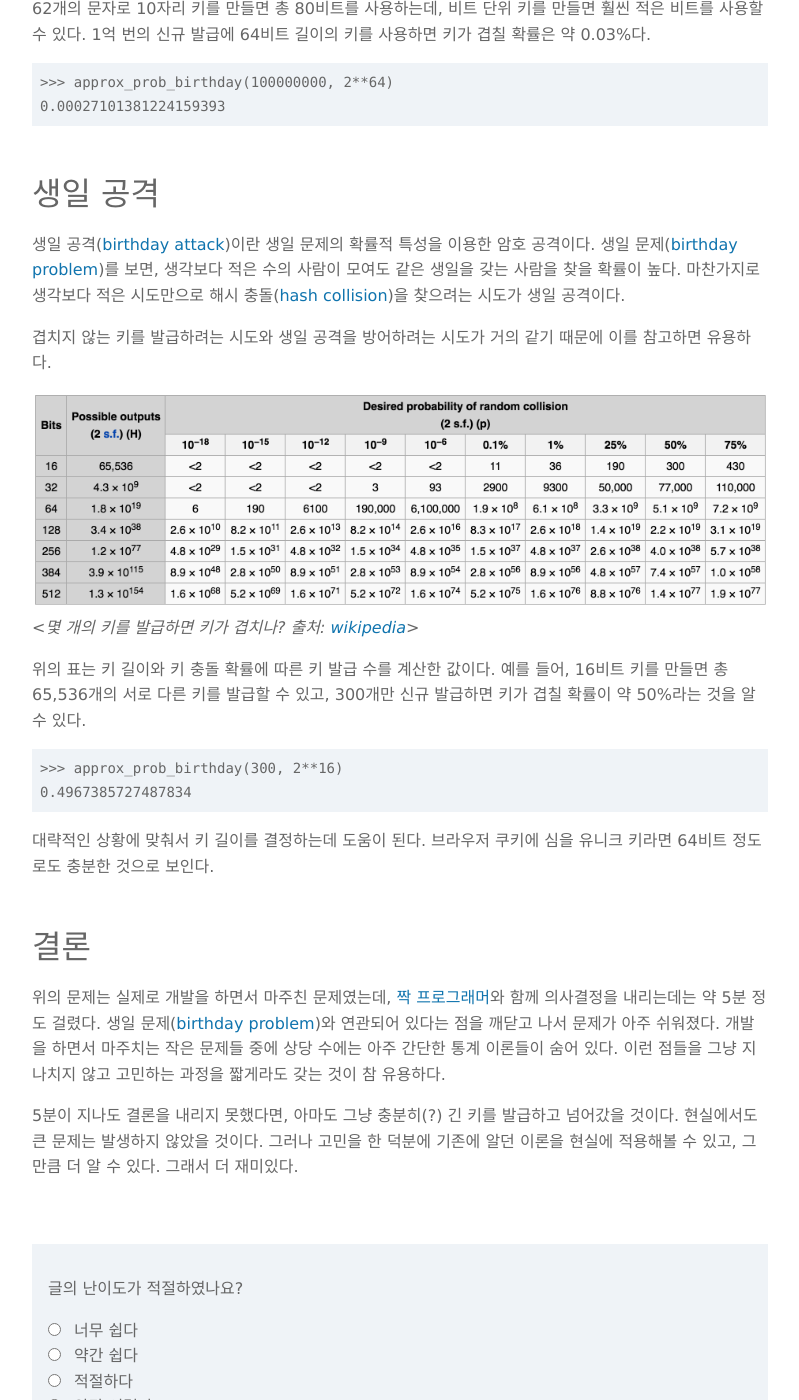
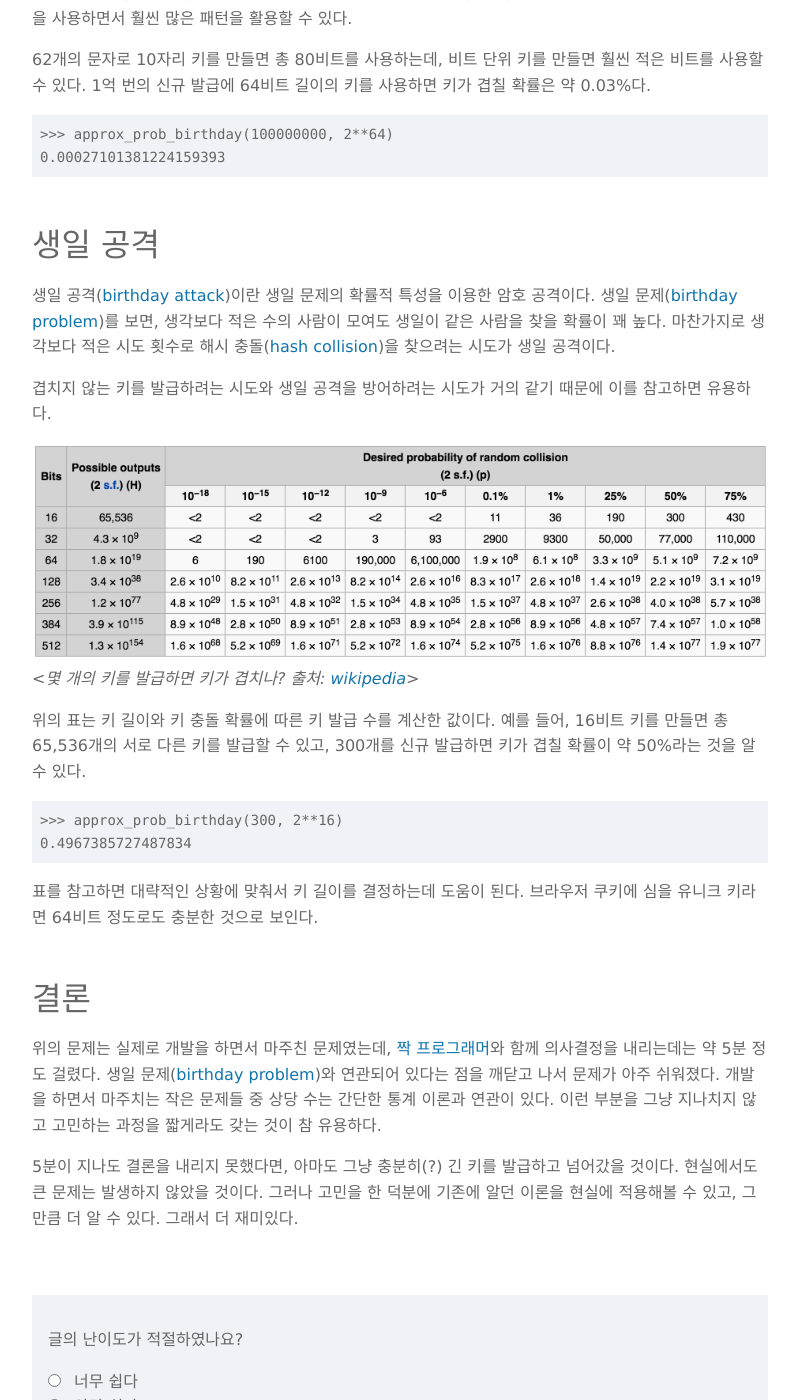
Before and after one commit to boxnwhiskr/boxnwhiskr.github.io, a Jekyll site: the page built from _posts/2016-11-25-how_long_uid_should_be.markdown, in a window 1280 px wide and 1400 px high, scrolled down 6298 px. Shown: the whole window, without its empty margins (240-1039 px from the left). Built offline with Jekyll 4.4.1, drawn with Linux system fonts in a browser that asks for light colours; nearby versions of some CDN libraries; some web fonts are replaced; formulas are drawn with MathJax 3; some of the changed text lies outside the part shown.

Commit message:
Minor polishing

```diff
--- a/_posts/2016-11-25-how_long_uid_should_be.markdown
+++ b/_posts/2016-11-25-how_long_uid_should_be.markdown
@@ -151,7 +151,7 @@ _<같은 생일을 갖는 사람이 있을 확률 (출처: [wikipedia](https://e
 
 # 적당한 키의 길이
 
-생일 문제에서는 확률을 계산하기 위해서 사람 수만 결정했지만, 키 발급 문제에서는 키의 개수도 함께 결정해야 한다.
+생일 문제에서는 가능한 생일이 365개로 고정되어 있지만, 키 발급 문제에서는 키의 개수를 조정할 수 있다.
 365로 고정되어 있었던 값을 n으로 일반화시키면 아래와 같은 식을 얻을 수 있다.
 
 $$ P(k, n) = 1 - \frac{n \cdot (n - 1) \cdot (n - 2) \cdots (n - k + 1)}{n^{k}} $$
@@ -172,6 +172,7 @@ $$ P(k, n) \approx 1 - e^{\frac{-k^{2}}{2n}} $$
 
 62개의 글자에서 무작위로 4개를 뽑아서 만든 문자열의 경우의 수는 약 천오백만 (${62}^{4}=14776336$)개다.
 만약 웹 사이트에 만 명의 신규 고객이 방문한다면 같은 키를 갖는 서로 다른 유저가 발생할 확률은 약 97%다.
+키가 턱없이 짧다.
 
     # python3
     from math import exp
@@ -212,6 +213,7 @@ $$ P(k, n) \approx 1 - e^{\frac{-k^{2}}{2n}} $$
 
 62개 문자로 4자리 키를 만들면, 약 천오백만 개의 패턴을 만들 수 있었다.
 실제로 4자리 키를 만드는데 사용하는 비트는 32(=$4\times8$)개이므로, 공간을 모두 활용하면 약 43억(=$2^{32}$) 개의 패턴을 만들 수 있다.
+같은 공간을 사용하면서 훨씬 많은 패턴을 활용할 수 있다.
 
 62개의 문자로 10자리 키를 만들면 총 80비트를 사용하는데, 비트 단위 키를 만들면 훨씬 적은 비트를 사용할 수 있다.
 1억 번의 신규 발급에 64비트 길이의 키를 사용하면 키가 겹칠 확률은 약 0.03%다.
@@ -222,8 +224,8 @@ $$ P(k, n) \approx 1 - e^{\frac{-k^{2}}{2n}} $$
 # 생일 공격
 
 생일 공격([birthday attack](https://en.wikipedia.org/wiki/Birthday_attack))이란 생일 문제의 확률적 특성을 이용한 암호 공격이다.
-생일 문제([birthday problem](https://en.wikipedia.org/wiki/Birthday_problem))를 보면, 생각보다 적은 수의 사람이 모여도 같은 생일을 갖는 사람을 찾을 확률이 높다.
-마찬가지로 생각보다 적은 시도만으로 해시 충돌([hash collision](https://en.wikipedia.org/wiki/Collision_(computer_science)))을 찾으려는 시도가 생일 공격이다.
+생일 문제([birthday problem](https://en.wikipedia.org/wiki/Birthday_problem))를 보면, 생각보다 적은 수의 사람이 모여도 생일이 같은 사람을 찾을 확률이 꽤 높다.
+마찬가지로 생각보다 적은 시도 횟수로 해시 충돌([hash collision](https://en.wikipedia.org/wiki/Collision_(computer_science)))을 찾으려는 시도가 생일 공격이다.
 
 겹치지 않는 키를 발급하려는 시도와 생일 공격을 방어하려는 시도가 거의 같기 때문에 이를 참고하면 유용하다.
 
@@ -231,20 +233,20 @@ $$ P(k, n) \approx 1 - e^{\frac{-k^{2}}{2n}} $$
 _<몇 개의 키를 발급하면 키가 겹치나? 출처: [wikipedia](https://en.wikipedia.org/wiki/Birthday_attack#Mathematics)>_
 
 위의 표는 키 길이와 키 충돌 확률에 따른 키 발급 수를 계산한 값이다.
-예를 들어, 16비트 키를 만들면 총 65,536개의 서로 다른 키를 발급할 수 있고, 300개만 신규 발급하면 키가 겹칠 확률이 약 50%라는 것을 알 수 있다.
+예를 들어, 16비트 키를 만들면 총 65,536개의 서로 다른 키를 발급할 수 있고, 300개를 신규 발급하면 키가 겹칠 확률이 약 50%라는 것을 알 수 있다.
 
     >>> approx_prob_birthday(300, 2**16)
     0.4967385727487834
 
-대략적인 상황에 맞춰서 키 길이를 결정하는데 도움이 된다.
+표를 참고하면 대략적인 상황에 맞춰서 키 길이를 결정하는데 도움이 된다.
 브라우저 쿠키에 심을 유니크 키라면 64비트 정도로도 충분한 것으로 보인다.
 
 # 결론
 
 위의 문제는 실제로 개발을 하면서 마주친 문제였는데, [짝 프로그래머](https://twitter.com/alankang)와 함께 의사결정을 내리는데는 약 5분 정도 걸렸다.
 생일 문제([birthday problem](https://en.wikipedia.org/wiki/Birthday_problem))와 연관되어 있다는 점을 깨닫고 나서 문제가 아주 쉬워졌다.
-개발을 하면서 마주치는 작은 문제들 중에 상당 수에는 아주 간단한 통계 이론들이 숨어 있다.
-이런 점들을 그냥 지나치지 않고 고민하는 과정을 짧게라도 갖는 것이 참 유용하다.
+개발을 하면서 마주치는 작은 문제들 중 상당 수는 간단한 통계 이론과 연관이 있다.
+이런 부분을 그냥 지나치지 않고 고민하는 과정을 짧게라도 갖는 것이 참 유용하다.
 
 5분이 지나도 결론을 내리지 못했다면, 아마도 그냥 충분히(?) 긴 키를 발급하고 넘어갔을 것이다.
 현실에서도 큰 문제는 발생하지 않았을 것이다.
```
